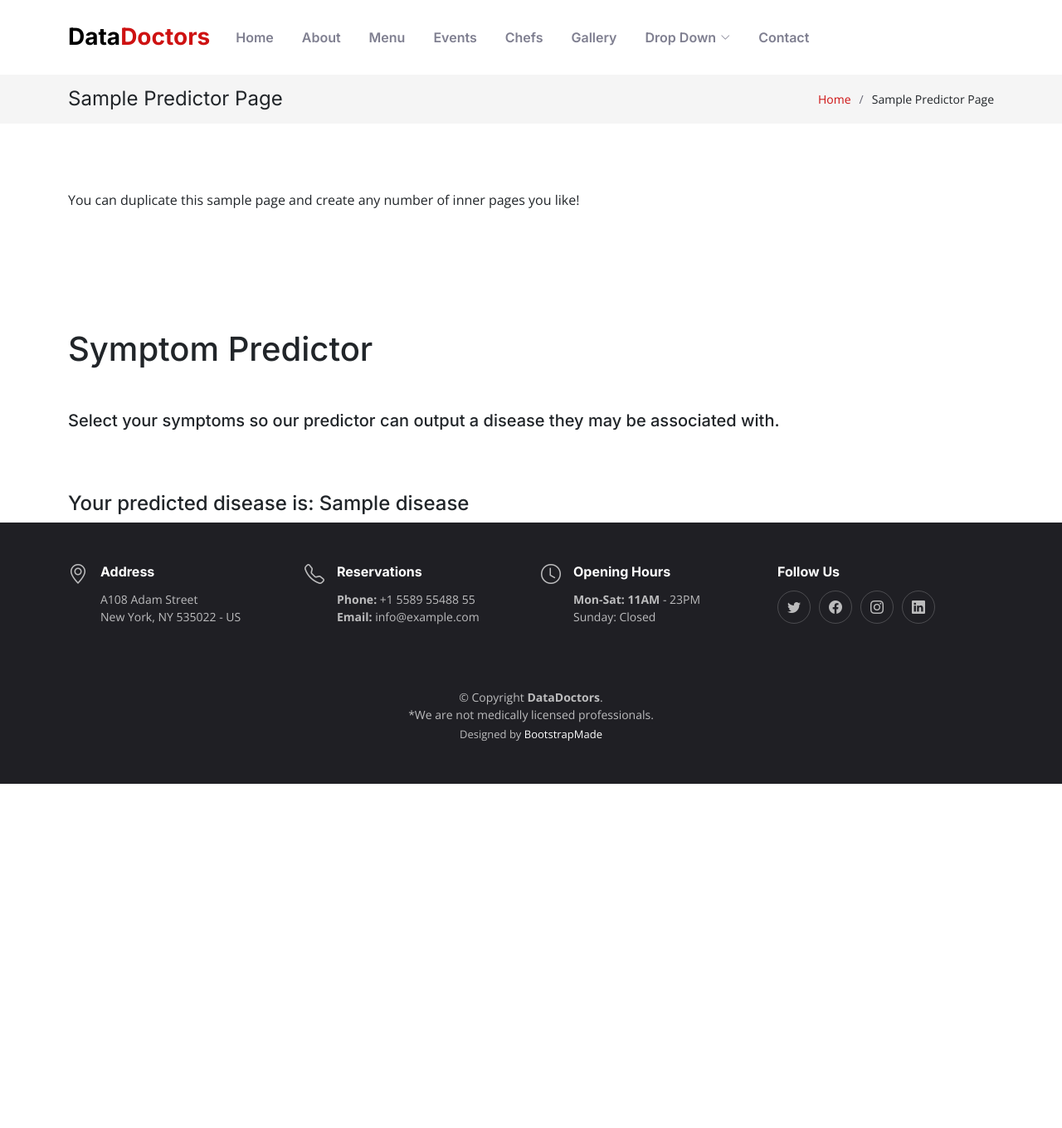
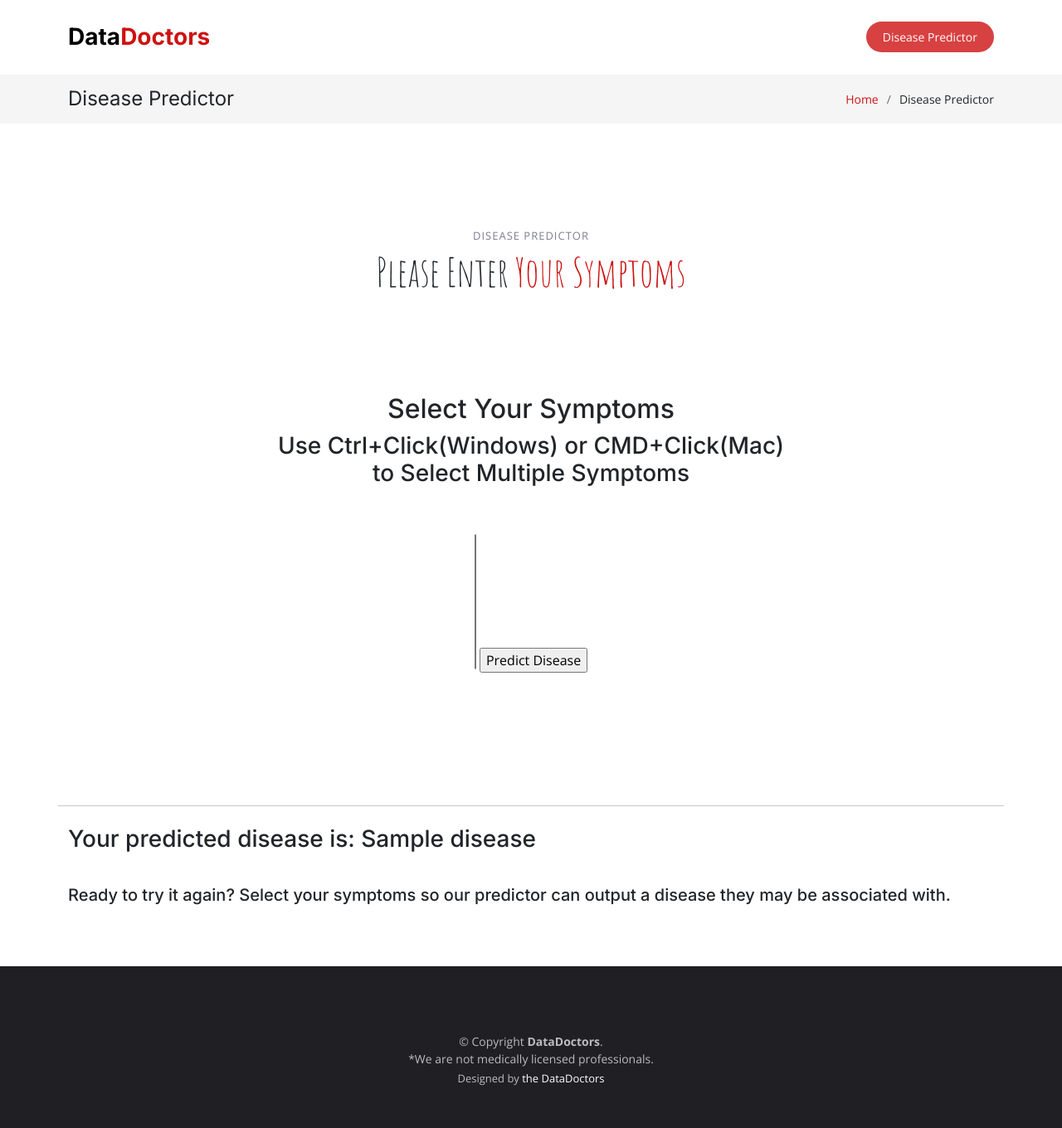
Before and after one commit to maiterivas/Data-Doctors-Project-4, a Flask app: template data-doc-app/templates/symptom_predictor.html in a window 1280 px wide. Shown: the whole page at 83% size. Before the commit the page ends 945 px from the top, so only its background shows below. Run offline with Flask 2, Linux system fonts and the light colour scheme; the template is opened without the code that fills it: most values are stand-ins (such as "Sample title", 1, 10 or a date in 2020); parts of the project's set-up code (start-up, migrations or seed data) failed here and were passed over; some libraries are stand-ins or nearby versions.

Commit message:
fixing up htmls

```diff
--- a/data-doc-app/app.py
+++ b/data-doc-app/app.py
@@ -63,7 +63,7 @@
 
     print(f"prediction output is: {pred_output}")
 
-    return render_template("sample-inner-page.html", disease = pred_output)
+    return render_template("symptom_predictor.html", disease = pred_output, len = len(symptoms_list), symptoms_list = symptoms_list)
 
 if __name__ == "__main__":
     app.run(debug=True)
--- a/data-doc-app/predictor_main.py
+++ b/data-doc-app/predictor_main.py
@@ -26,10 +26,10 @@
 warnings.filterwarnings("ignore")
 
 #load in the data
-file = "data-doc-app/static/resources/one_hot_data.csv"
+#file = "data-doc-app/static/resources/one_hot_data.csv"
 
 #maite needs this line for app.py to run
-#file = "static/resources/one_hot_data.csv"
+file = "static/resources/one_hot_data.csv"
 
 df = pd.read_csv(file)
 df.head()
--- a/data-doc-app/static/css/main.css
+++ b/data-doc-app/static/css/main.css
@@ -302,19 +302,16 @@
 .header .btn-book-a-table,
 .header .btn-book-a-table:focus {
   font-size: 14px;
-  color: #fff;
-  background: white;
+  text-align: center;
+  color: #fff;
+  background: rgba(206, 18, 18, 0.8);
   padding: 8px 20px;
   margin-left: 80px;
   border-radius: 50px;
   transition: 0.3s;
 }
 
-.header .btn-book-a-table:hover,
-.header .btn-book-a-table:focus:hover {
-  color: #fff;
-  background: rgba(206, 18, 18, 0.8);
-}
+
 
 section {
   scroll-margin-top: 90px;
@@ -1156,7 +1153,7 @@
 .chefs .chef-member .social a {
   transition: color 0.3s;
   color: rgba(55, 55, 63, 0.4);
-  margin: 8px 10px;
+  margin: 10px 10px;
   display: block;
   line-height: 0;
   text-align: center;
--- a/data-doc-app/templates/symptom_predictor.html
+++ b/data-doc-app/templates/symptom_predictor.html
@@ -5,15 +5,8 @@
   <meta charset="utf-8">
   <meta content="width=device-width, initial-scale=1.0" name="viewport">
 
-  <title>[Template] Sample Inner Page</title>
+  <title>Symptom Predictor Page</title>
 
-  <script>
-  function makeSymptomOptions() {
-    var d
-
-  }
-
-  </script>
 
   <meta content="" name="description">
   <meta content="" name="keywords">
@@ -45,7 +38,6 @@
   ======================================================== -->
 </head>
 
-<body onload="makeSymptomOptions()">
 
   <!-- ======= Header ======= -->
   <header id="header" class="header fixed-top d-flex align-items-center">
@@ -58,35 +50,10 @@
       </a>
 
       <nav id="navbar" class="navbar">
-        <ul>
-          <li><a href="#hero">Home</a></li>
-          <li><a href="#about">About</a></li>
-          <li><a href="#menu">Menu</a></li>
-          <li><a href="#events">Events</a></li>
-          <li><a href="#chefs">Chefs</a></li>
-          <li><a href="#gallery">Gallery</a></li>
-          <li class="dropdown"><a href="#"><span>Drop Down</span> <i class="bi bi-chevron-down dropdown-indicator"></i></a>
-            <ul>
-              <li><a href="#">Drop Down 1</a></li>
-              <li class="dropdown"><a href="#"><span>Deep Drop Down</span> <i class="bi bi-chevron-down dropdown-indicator"></i></a>
-                <ul>
-                  <li><a href="#">Deep Drop Down 1</a></li>
-                  <li><a href="#">Deep Drop Down 2</a></li>
-                  <li><a href="#">Deep Drop Down 3</a></li>
-                  <li><a href="#">Deep Drop Down 4</a></li>
-                  <li><a href="#">Deep Drop Down 5</a></li>
-                </ul>
-              </li>
-              <li><a href="#">Drop Down 2</a></li>
-              <li><a href="#">Drop Down 3</a></li>
-              <li><a href="#">Drop Down 4</a></li>
-            </ul>
-          </li>
-          <li><a href="#contact">Contact</a></li>
-        </ul>
+
       </nav><!-- .navbar -->
 
-      <a class="btn-book-a-table" href="#book-a-table">Symptom Predictor</a>
+      <a class="btn-book-a-table" href="#book-a-table">Disease Predictor</a>
       <i class="mobile-nav-toggle mobile-nav-show bi bi-list"></i>
       <i class="mobile-nav-toggle mobile-nav-hide d-none bi bi-x"></i>
 
@@ -100,43 +67,73 @@
       <div class="container">
 
         <div class="d-flex justify-content-between align-items-center">
-          <h2>Sample Predictor Page</h2>
+          <h2>Disease Predictor</h2>
           <ol>
             <li><a href="index.html">Home</a></li>
-            <li>Sample Predictor Page</li>
+            <li>Disease Predictor</li>
           </ol>
         </div>
 
       </div>
     </div><!-- End Breadcrumbs -->
 
-    <section class="sample-page">
-      <div class="container" data-aos="fade-up">
 
-        <p>
-          You can duplicate this sample page and create any number of inner pages you like!
-        </p>
-
-      </div>
-    </section>
 
     <div class="section no-pad-bot" id="index-banner">
       <div class="container">
         <br><br>
-        <h1 class="header center orange-text">Symptom Predictor</h1>
         <div class="row center">
-          <h5 class="header col s12 light">Select your symptoms so our predictor can output a disease they may be associated with.</h5>
-          <br>
-          </h5>
-          <br>
-          <h4> Your predicted disease is: {{ disease }} </h4>
-        </div>
-            <div class="row">
-      <form action="/prediction_model" methods="POST" class="col s12">
 
 
-      </form>
-      </div>
+                  <!-- ======= Symptom Predictor Section ======= -->
+        <section id="book-a-table" class="book-a-table">
+          <div class="container">
+
+            <div class="section-header">
+              <h2>Disease Predictor</h2>
+              <p>Please Enter <span>Your Symptoms</span></p>
+            </div>
+
+                <section class="ftco-section">
+                  <div class="container">
+                    <div class="row justify-content-center">
+                      <div class="col-md-7 text-center mb-5">
+                        <h2 class="heading-section">Select Your Symptoms</h2>
+                        <h3 font-size=10px>Use Ctrl+Click(Windows) or CMD+Click(Mac) to Select Multiple Symptoms</h3>
+                      </div>
+                    </div>
+                    <div class="row justify-content-center">
+                      <div class="col-lg-4 d-flex justify-content-center align-items-center">
+
+                        <form action="/prediction_model" method = "post">
+
+                          <select name="symptoms" class="js-select2" id="symptoms" multiple="multiple" size = 7>
+
+                          {%for i in range(0, len)%}
+
+                            <option data-badge="">{{symptoms_list[i]}}</option>
+
+                          {%endfor%}
+
+                          </select>
+                          <input type="submit" value = 'Predict Disease'>
+                        </form>
+
+                      </div>
+                    </div>
+                  </div>
+                </section>
+
+
+          </div>
+        </section><!-- End Symptom Predictor Section -->
+
+          <hr>
+          <br>
+          <h3> Your predicted disease is: {{ disease }} </h3>
+          <br><br><br>
+          <h5 class="header col s12 light"> Ready to try it again? Select your symptoms so our predictor can output a disease they may be associated with.</h5>
+        </div>
     </div>
 
   </main><!-- End #main -->
@@ -144,54 +141,6 @@
   <!-- ======= Footer ======= -->
   <footer id="footer" class="footer">
 
-    <div class="container">
-      <div class="row gy-3">
-        <div class="col-lg-3 col-md-6 d-flex">
-          <i class="bi bi-geo-alt icon"></i>
-          <div>
-            <h4>Address</h4>
-            <p>
-              A108 Adam Street <br>
-              New York, NY 535022 - US<br>
-            </p>
-          </div>
-
-        </div>
-
-        <div class="col-lg-3 col-md-6 footer-links d-flex">
-          <i class="bi bi-telephone icon"></i>
-          <div>
-            <h4>Reservations</h4>
-            <p>
-              <strong>Phone:</strong> +1 5589 55488 55<br>
-              <strong>Email:</strong> info@example.com<br>
-            </p>
-          </div>
-        </div>
-
-        <div class="col-lg-3 col-md-6 footer-links d-flex">
-          <i class="bi bi-clock icon"></i>
-          <div>
-            <h4>Opening Hours</h4>
-            <p>
-              <strong>Mon-Sat: 11AM</strong> - 23PM<br>
-              Sunday: Closed
-            </p>
-          </div>
-        </div>
-
-        <div class="col-lg-3 col-md-6 footer-links">
-          <h4>Follow Us</h4>
-          <div class="social-links d-flex">
-            <a href="#" class="twitter"><i class="bi bi-twitter"></i></a>
-            <a href="#" class="facebook"><i class="bi bi-facebook"></i></a>
-            <a href="#" class="instagram"><i class="bi bi-instagram"></i></a>
-            <a href="#" class="linkedin"><i class="bi bi-linkedin"></i></a>
-          </div>
-        </div>
-
-      </div>
-    </div>
 
     <div class="container">
       <div class="copyright">
@@ -202,7 +151,7 @@
         <!-- You can delete the links only if you purchased the pro version. -->
         <!-- Licensing information: https://bootstrapmade.com/license/ -->
         <!-- Purchase the pro version with working PHP/AJAX contact form: https://bootstrapmade.com/yummy-bootstrap-restaurant-website-template/ -->
-        Designed by <a href="https://bootstrapmade.com/">BootstrapMade</a>
+        Designed by <a href="https://github.com/maiterivas/Data-Doctors-Project-4.git">the DataDoctors</a>
       </div>
     </div>
 
```
Also changed, not shown: data-doc-app/templates/index.html (+10 -10 lines).
